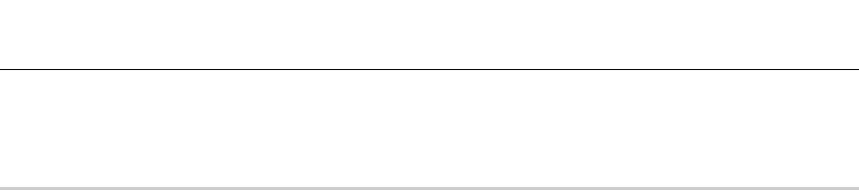
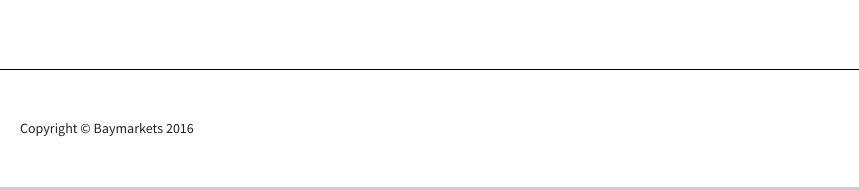
Before and after one commit to ToreKlevenberg/bmn-git-web, a plain HTML site: page index.html in a window 1280 px wide. Shown: the part 610-800 px from the top of the page, 0-859 px from the left. Drawn offline with Linux system fonts and the light colour scheme.

Commit message:
Built from 956c006 on branch develop

```diff
--- a/css/theme.css
+++ b/css/theme.css
@@ -299,3 +299,8 @@ body {
     height: 40px;
     float: right;
     margin-right: 102px; }
+  .reveal footer .bm-footer-copyright {
+    font-size: 14px;
+    float: left;
+    padding-top: 12px;
+    margin-left: 20px; }
--- a/index.html
+++ b/index.html
@@ -120,6 +120,7 @@
 
             </div>
             <footer>
+                <div class="bm-footer-copyright">Copyright &copy; Baymarkets 2016</div>
                 <div class="bm-footer-image">
                     <img src="resources/images/baymarkets_logo.jpg">
                 </div>
```
